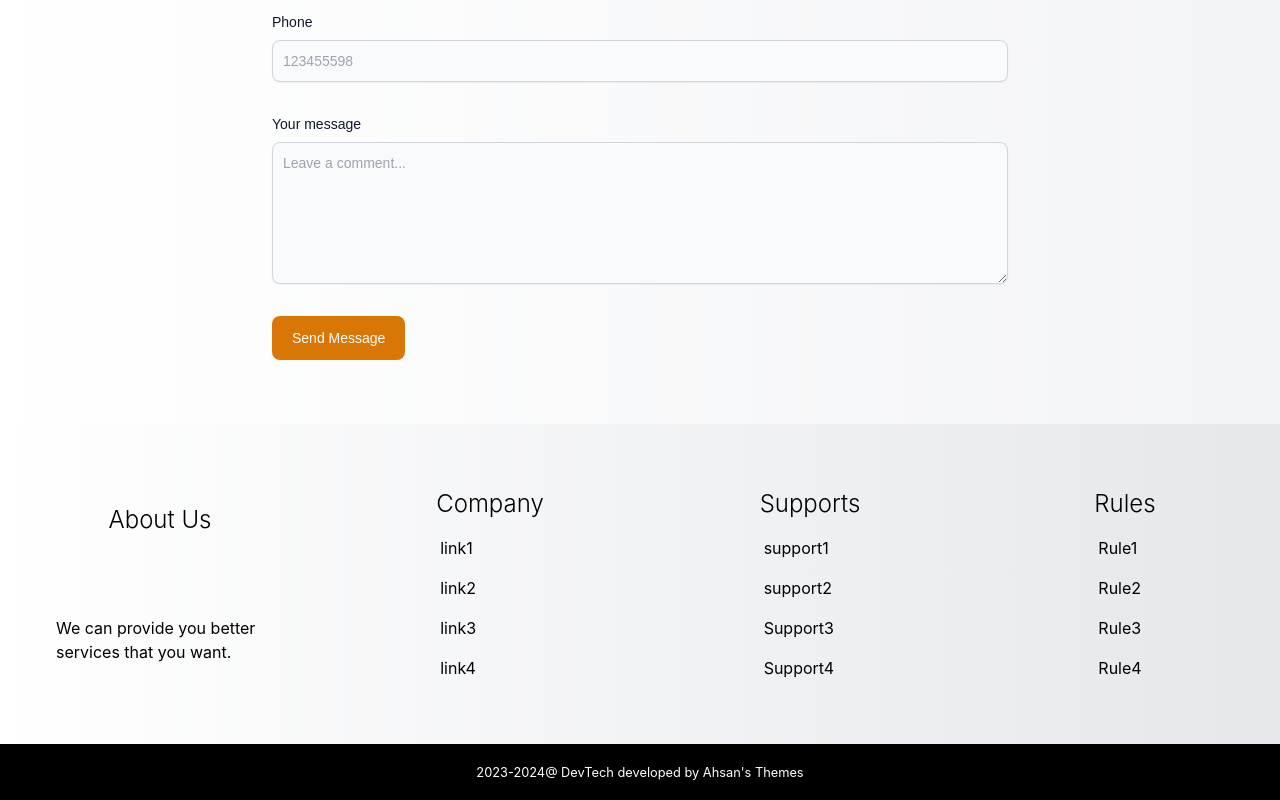
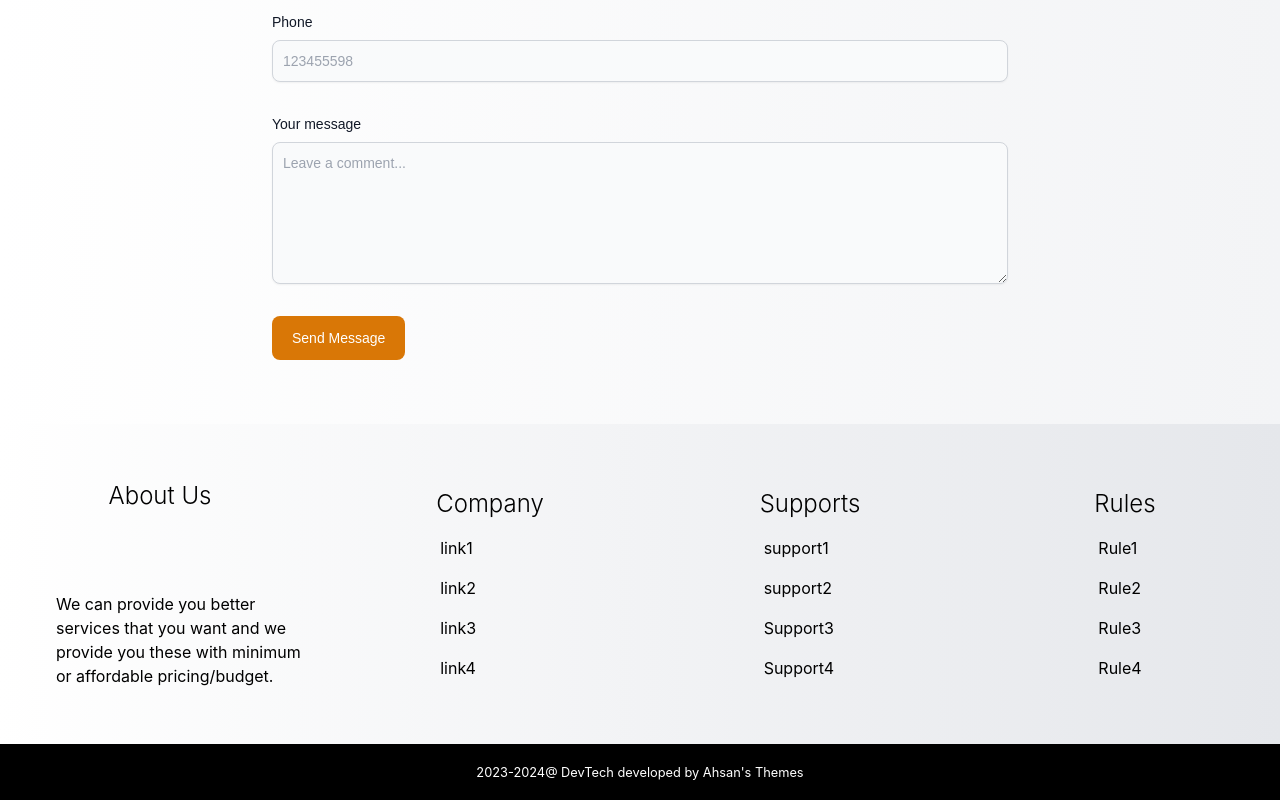
Before and after one commit to Ahsanali507/DevTechMinds, a React (Create React App) app: page / in a window 1280 px wide. Shown: the part 6543-7343 px from the top of the page. Built offline with nearby package versions, Linux system fonts and the light colour scheme.

Commit message:
adding content

```diff
--- a/src/components/global/Footer.jsx
+++ b/src/components/global/Footer.jsx
@@ -7,7 +7,7 @@ function Footer() {
           <motion.div className="flex flex-col items-center justify-center w-1/4 px-2 aboutsection ">
             <h3 className="pb-20 text-2xl font-light">About Us</h3>
             <p className="ml-12">
-              We can provide you better services that you want.
+              We can provide you better services that you want and we provide you these with minimum or affordable pricing/budget.
             </p>
           </motion.div>
           <motion.div className="flex justify-center w-1/4 company">
```
